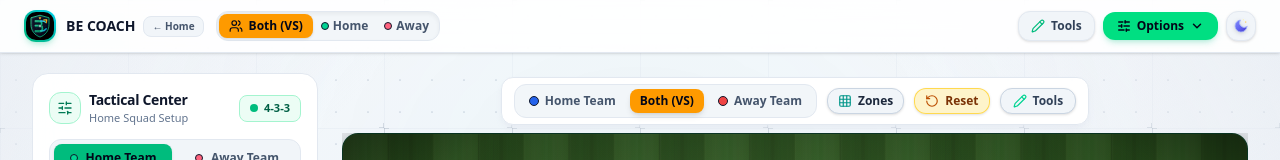
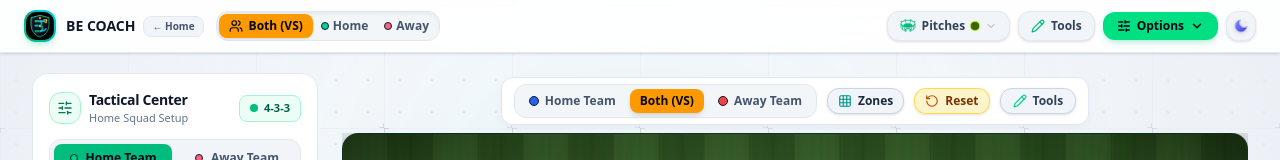
Before and after one commit to goatfx888-hub/BOARD, a React (Vite) app: page / in a window 1280 px wide. Both pictures are taken after a click on the button "Open Tactical Board". Shown: the top 160 px of the page. Built offline with nearby package versions, Linux system fonts and the light colour scheme.

Commit message:
feat(ui): add pitch texture selector to header
Introduce a dedicated dropdown in the tactical tools menu to allow users to switch between different pitch turf and stadium surface styles.

```diff
--- a/src/components/Header.tsx
+++ b/src/components/Header.tsx
@@ -6,6 +6,7 @@ import {
   SvgExportTactical,
   SvgDarkModePro,
   SvgLightModePro,
+  SvgPitchStadiumIcon,
 } from './LandingSvgIcons';
 import {
   Layers,
@@ -310,6 +311,82 @@ export const Header: React.FC<HeaderProps> = ({
 
           {/* POD 4: TACTICAL TOOLS & OPTIONS */}
           <div className="flex items-center gap-1.5 xl:gap-2 shrink-0">
+            {/* Dedicated Pitches Surface Selector Dropdown with Stadium Icon */}
+            <div className="relative shrink-0" ref={textureDropdownRef}>
+              <button
+                type="button"
+                onClick={() => setIsTextureDropdownOpen((prev) => !prev)}
+                className={`flex items-center gap-1.5 px-3 py-1.5 rounded-xl font-bold text-xs border transition active:scale-95 shadow-sm cursor-pointer ${
+                  isTextureDropdownOpen
+                    ? isLight
+                      ? 'bg-emerald-50 text-emerald-800 border-emerald-300 ring-1 ring-emerald-400/40 shadow-sm'
+                      : 'bg-neutral-800 text-emerald-400 border-neutral-700 ring-1 ring-emerald-500/40 shadow-sm'
+                    : isLight
+                    ? 'bg-slate-100 hover:bg-emerald-50 text-slate-700 hover:text-emerald-700 border-slate-200 hover:border-emerald-300'
+                    : 'bg-neutral-900/90 hover:bg-neutral-800 text-neutral-300 hover:text-emerald-400 border-neutral-800 hover:border-emerald-500/40'
+                }`}
+                title="Choose Pitch Turf & Stadium Surface"
+              >
+                <SvgPitchStadiumIcon className="w-4 h-4 text-emerald-500 shrink-0" />
+                <span className="hidden sm:inline">Pitches</span>
+                <span className={`w-2 h-2 rounded-full shrink-0 ${currentTextureObj.previewBg}`} />
+                <ChevronDown
+                  className={`w-3 h-3 text-neutral-400 transition-transform duration-200 ${
+                    isTextureDropdownOpen ? 'rotate-180 text-emerald-400' : ''
+                  }`}
+                />
+              </button>
+
+              {/* Pitch Selector Dropdown Card */}
+              {isTextureDropdownOpen && (
+                <div
+                  className="absolute right-0 top-full mt-2 w-[280px] rounded-2xl bg-[#121517] border border-neutral-800/90 shadow-[0_20px_50px_rgba(0,0,0,0.85)] p-2.5 z-[160] backdrop-blur-2xl flex flex-col gap-1.5 animate-in fade-in zoom-in-95 duration-150 text-white select-none text-left"
+                  onClick={(e) => e.stopPropagation()}
+                >
+                  <div className="flex items-center justify-between px-2 py-1.5 border-b border-neutral-800/80">
+                    <div className="flex items-center gap-2">
+                      <SvgPitchStadiumIcon className="w-4 h-4 text-emerald-400 shrink-0" />
+                      <span className="text-[11px] font-black uppercase tracking-wider text-neutral-200">
+                        Pitch Turf Surfaces
+                      </span>
+                    </div>
+                    <span className="text-[9px] font-bold px-2 py-0.5 rounded-full bg-emerald-950 border border-emerald-500/40 text-emerald-400">
+                      11 Styles
+                    </span>
+                  </div>
+
+                  <div className="max-h-64 overflow-y-auto custom-scrollbar flex flex-col gap-1 pr-1">
+                    {PITCH_TEXTURE_OPTIONS.map((opt) => {
+                      const isSelected = opt.id === texture;
+                      return (
+                        <button
+                          key={opt.id}
+                          type="button"
+                          onClick={() => {
+                            onChangeTexture(opt.id);
+                            setIsTextureDropdownOpen(false);
+                          }}
+                          className={`w-full flex items-center justify-between px-2.5 py-2 rounded-xl text-xs font-bold transition text-left cursor-pointer ${
+                            isSelected
+                              ? 'bg-emerald-500/25 text-emerald-300 border border-emerald-500/50 shadow-sm'
+                              : 'text-neutral-300 hover:bg-neutral-800/80 hover:text-white'
+                          }`}
+                        >
+                          <div className="flex items-center gap-2.5 truncate">
+                            <span
+                              className={`w-3.5 h-3.5 rounded-full border border-slate-400/50 shrink-0 ${opt.previewBg}`}
+                            />
+                            <span className="truncate">{opt.name}</span>
+                          </div>
+                          {isSelected && <Check className="w-3.5 h-3.5 text-emerald-400 shrink-0" />}
+                        </button>
+                      );
+                    })}
+                  </div>
+                </div>
+              )}
+            </div>
+
             {/* Tactical Drawing Tools Toggle */}
             <button
               type="button"
@@ -486,7 +563,7 @@ export const Header: React.FC<HeaderProps> = ({
                   <div className="flex flex-col gap-1.5">
                     <div className="flex items-center justify-between">
                       <div className="flex items-center gap-1.5 text-[10px] font-black tracking-wider text-neutral-400 uppercase">
-                        <Layers className="w-3.5 h-3.5 text-emerald-400" />
+                        <SvgPitchStadiumIcon className="w-4 h-4 text-emerald-400 shrink-0" />
                         <span>PITCH &amp; STADIUM TURF</span>
                       </div>
                       <span className="text-[10px] font-bold px-2 py-0.5 rounded-full bg-emerald-950/80 border border-emerald-500/40 text-emerald-400 truncate max-w-[170px]">
@@ -502,7 +579,7 @@ export const Header: React.FC<HeaderProps> = ({
                         className="w-full py-2.5 px-3 rounded-xl bg-neutral-800/80 hover:bg-neutral-700/80 border border-neutral-700/60 text-xs font-bold flex items-center justify-between text-neutral-200 transition cursor-pointer"
                       >
                         <div className="flex items-center gap-2.5 truncate">
-                          <Layers className="w-3.5 h-3.5 text-neutral-400 shrink-0" />
+                          <SvgPitchStadiumIcon className="w-4 h-4 text-emerald-400 shrink-0" />
                           <span className={`w-3.5 h-3.5 rounded-full border border-slate-400/50 shrink-0 ${currentTextureObj.previewBg}`} />
                           <span className="truncate">{currentTextureObj.name}</span>
                         </div>
@@ -1017,7 +1094,7 @@ export const Header: React.FC<HeaderProps> = ({
                   isLight ? 'bg-white border-slate-200' : 'bg-neutral-900 border-neutral-800'
                 }`}
               >
-                <Layers className="w-4 h-4 text-emerald-500 shrink-0" />
+                <SvgPitchStadiumIcon className="w-4 h-4 text-emerald-500 shrink-0" />
                 <select
                   value={texture}
                   onChange={(e) => onChangeTexture(e.target.value as PitchTexture)}
--- a/src/components/LandingSvgIcons.tsx
+++ b/src/components/LandingSvgIcons.tsx
@@ -551,3 +551,98 @@ export const SvgLightModePro: React.FC<SvgProps> = ({ className = 'w-4 h-4', siz
     />
   </svg>
 );
+
+// 16. Official Stadium Arena / Pitches Option Vector Icon (Matches user stadium icon)
+export const SvgPitchStadiumIcon: React.FC<SvgProps> = ({ className = 'w-5 h-5', size }) => (
+  <svg
+    viewBox="0 0 100 100"
+    fill="none"
+    xmlns="http://www.w3.org/2000/svg"
+    className={className}
+    width={size}
+    height={size}
+  >
+    {/* Far-Left Flag (waving left) */}
+    <path d="M 9 27 L 9 19 L 1 22.5 L 9 26 Z" fill="currentColor" />
+    <path d="M 9 19 L 9 32" stroke="currentColor" strokeWidth="2.5" strokeLinecap="round" />
+
+    {/* Top-Left Flag (waving left) */}
+    <path d="M 34 16 L 34 8 L 26 11.5 L 34 15 Z" fill="currentColor" />
+    <path d="M 34 8 L 34 21" stroke="currentColor" strokeWidth="2.5" strokeLinecap="round" />
+
+    {/* Top-Right Flag (waving right) */}
+    <path d="M 66 16 L 66 8 L 74 11.5 L 66 15 Z" fill="currentColor" />
+    <path d="M 66 8 L 66 21" stroke="currentColor" strokeWidth="2.5" strokeLinecap="round" />
+
+    {/* Far-Right Flag (waving right) */}
+    <path d="M 91 27 L 91 19 L 99 22.5 L 91 26 Z" fill="currentColor" />
+    <path d="M 91 19 L 91 32" stroke="currentColor" strokeWidth="2.5" strokeLinecap="round" />
+
+    {/* Top Stadium Outer Elliptical Rim (Stadium Bowl Upper Edge) */}
+    <ellipse
+      cx="50"
+      cy="35"
+      rx="44"
+      ry="21"
+      stroke="currentColor"
+      strokeWidth="5"
+      fill="none"
+    />
+
+    {/* Bowl Section Dividing Lines (Stands Tiers) */}
+    {/* Back-left tier spoke */}
+    <path d="M 34 22 L 41 38" stroke="currentColor" strokeWidth="3.2" strokeLinecap="round" />
+    {/* Back-right tier spoke */}
+    <path d="M 66 22 L 59 38" stroke="currentColor" strokeWidth="3.2" strokeLinecap="round" />
+    {/* Front-left tier spoke */}
+    <path d="M 17 44 L 28 47" stroke="currentColor" strokeWidth="3.2" strokeLinecap="round" />
+    {/* Front-right tier spoke */}
+    <path d="M 83 44 L 72 47" stroke="currentColor" strokeWidth="3.2" strokeLinecap="round" />
+
+    {/* Central Playing Field (Solid Pitch Oval in the Middle) */}
+    <ellipse cx="50" cy="46" rx="26" ry="12.5" fill="currentColor" />
+
+    {/* Lower Stadium Outer Wall & Façade Structure */}
+    {/* Mid Horizontal Ring */}
+    <path
+      d="M 6 42 C 6 62, 94 62, 94 42"
+      stroke="currentColor"
+      strokeWidth="5"
+      fill="none"
+      strokeLinecap="round"
+    />
+
+    {/* Bottom Base Outline & Arched Entrance Portal */}
+    <path
+      d="M 6 42 C 4 60, 10 74, 37 83 L 34 72 C 35 69, 41 67, 50 67 C 59 67, 65 69, 66 72 L 63 83 C 90 74, 96 60, 94 42"
+      stroke="currentColor"
+      strokeWidth="5"
+      strokeLinejoin="round"
+      strokeLinecap="round"
+      fill="none"
+    />
+
+    {/* Inner Arched Tunnel Edge */}
+    <path
+      d="M 34 72 C 35 69, 41 67, 50 67 C 59 67, 65 69, 66 72"
+      stroke="currentColor"
+      strokeWidth="4"
+      fill="none"
+      strokeLinecap="round"
+    />
+
+    {/* Vertical Pillars / Grid Windows on Stadium Exterior Wall */}
+    {/* Left Exterior Pillar */}
+    <path d="M 15 48 L 16 68" stroke="currentColor" strokeWidth="4" strokeLinecap="round" />
+    {/* Mid-Left Exterior Pillar */}
+    <path d="M 27 53 L 28 74" stroke="currentColor" strokeWidth="4" strokeLinecap="round" />
+    {/* Mid-Right Exterior Pillar */}
+    <path d="M 73 53 L 72 74" stroke="currentColor" strokeWidth="4" strokeLinecap="round" />
+    {/* Right Exterior Pillar */}
+    <path d="M 85 48 L 84 68" stroke="currentColor" strokeWidth="4" strokeLinecap="round" />
+
+    {/* Front Arch Entrance Vertical Posts */}
+    <path d="M 36 71 L 38 82" stroke="currentColor" strokeWidth="4.5" strokeLinecap="round" />
+    <path d="M 64 71 L 62 82" stroke="currentColor" strokeWidth="4.5" strokeLinecap="round" />
+  </svg>
+);
```
